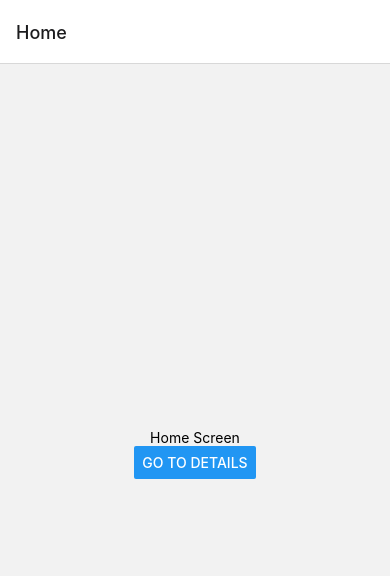
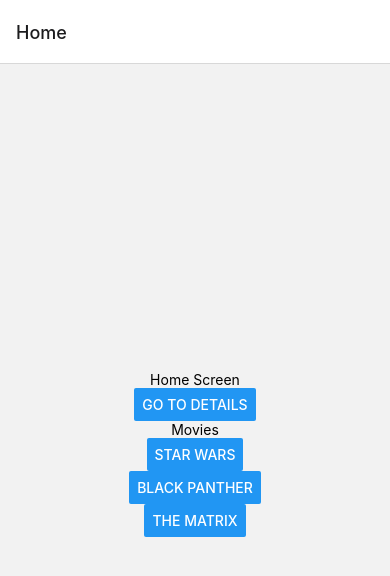
Before and after one commit to Med-Elamine/App-Time-Navigation, a React Native app: screen /Home in a window 390 px wide. Shown: the top 576 px of the page. Built offline with nearby package versions, Linux system fonts and the light colour scheme.

Commit message:
Use Routes & Stack Navigation

```diff
--- a/App.js
+++ b/App.js
@@ -8,6 +8,7 @@
 import HomeScreen from "./src/screens/HomeScreen";
 import DetailScreen from "./src/screens/DetailScreen";
 import ImageScreen from './src/screens/ImageScreen';
+import MovieScreen from './src/screens/MovieScreen';
 
 const stack = createStackNavigator();
 
@@ -17,6 +18,9 @@
       <stack.Navigator initialRouteName='Home'>
         <stack.Screen name='Home' component={HomeScreen}/>
         <stack.Screen name='Details' component={DetailScreen}/>
+        <stack.Screen name='MoreDetails' component={DetailScreen}/>
+        <stack.Screen name='Movie' component={MovieScreen}/>
+        <stack.Screen name='MoreMovieDetails' component={MovieScreen}/>
         <stack.Screen name='BigImage' component={ImageScreen}/>
       </stack.Navigator>
     </NavigationContainer>
--- a/src/screens/DetailScreen.js
+++ b/src/screens/DetailScreen.js
@@ -1,13 +1,27 @@
 import React from 'react';
 import { Button, View, Text, StyleSheet } from 'react-native';
 
-const DetailsScreen = ({navigation}) => {
+const DetailsScreen = ({navigation, route}) => {
+  console.log(route);
+  const {from} = route.params;
+  const {screenNumber} = route.params;
     return (
       <View style={styles.mainView}>
+        <Text>I came from {from}</Text>
         <Text>Details Screen</Text>
+        <Text style={{fontSize: 100}}>{screenNumber}</Text>
           <Button
             title="Go to Image"
-            onPress={() => {navigation.navigate("BigImage")}}/>
+            onPress={() => {navigation.navigate("BigImage",{from: "Details"})}}/>
+            <Button
+            title="More Details"
+            onPress={() => {navigation.push("MoreDetails",{from: "Details",screenNumber: (screenNumber + 1)})}}/>
+      <Button
+            title="Go Back a Srceen"
+            onPress={() => {navigation.goBack()}}/>
+      <Button
+            title="Go Back Home"
+            onPress={() => {navigation.popToTop()}}/>
       </View>
     )
 };
--- a/src/screens/HomeScreen.js
+++ b/src/screens/HomeScreen.js
@@ -1,13 +1,39 @@
 import React from 'react';
 import { Button, View, Text, StyleSheet } from 'react-native';
 
-const HomeScreen = ({navigation}) => {
+const HomeScreen = ({navigation, route}) => {
+  console.log(route);
     return (
       <View style={styles.mainView}>
         <Text>Home Screen</Text>
           <Button
             title="Go to Details"
-            onPress={() => {navigation.navigate("Details")}}/>
+            onPress={() => {navigation.navigate("Details",{from: "Home",screenNumber: 1})}}/>
+            <Text>Movies</Text>
+            <Button
+          title="Star Wars"
+          onPress={() => {
+            navigation.navigate("Movie",{movie: {
+              title:        "Star Wars",
+              release:       1977,
+              screenNumber:  1
+            }} )}}/>
+        <Button
+          title="Black Panther"
+          onPress={() => {
+            navigation.navigate("Movie",{movie: {
+              title:          "Black Panther",
+              release:         2018,
+              screenNumber:    1
+            }} )}}/>
+        <Button
+          title="The Matrix"
+          onPress={() => {
+            navigation.navigate("Movie",{movie: {
+              title:          "The Matrix",
+              release:         1999,
+              screenNumber:    1
+            }} )}}/>
       </View>
     )
 };
--- a/src/screens/ImageScreen.js
+++ b/src/screens/ImageScreen.js
@@ -1,13 +1,16 @@
 import React from 'react';
 import { Button, View, Text, StyleSheet } from 'react-native';
 
-const ImageScreen = ({navigation}) => {
+const ImageScreen = ({navigation, route}) => {
+  console.log(route);
+  const {from} = route.params;
     return (
       <View style={styles.mainView}>
+        <Text>I came from {from}</Text>
         <Text>Image Screen</Text>
           <Button
             title="Go Home"
-            onPress={() => {navigation.navigate("Home")}}/>
+            onPress={() => {navigation.navigate("Home",{from: "BigImage"})}}/>
       </View>
     )
 };
--- /dev/null
+++ b/src/screens/MovieScreen.js
@@ -0,0 +1,35 @@
+import React from 'react';
+import { Button, View, Text, StyleSheet } from 'react-native';
+
+const MovieScreen = ( {navigation, route} ) => {
+    const movie = route.params.movie;
+
+    return (
+      <View style={styles.mainView}>
+        <Text style={{fontSize: 20}}>{movie.title} ({movie.release})</Text>
+        <Text style={{fontSize: 100}} >{movie.screenNumber}</Text>
+        <Button
+            title="Go to Image"
+            onPress={() => {navigation.navigate("BigImage",{from: "Movie"})}}/>
+        <Button
+          title="More Details"
+          onPress={() => {
+            movie.screenNumber = movie.screenNumber + 1;
+            navigation.push("MoreMovieDetails",
+                            {movie: movie} )}}/>
+        <Button
+          title="Go Back to Home"
+          onPress={() => {navigation.popToTop()}}/>
+      </View>
+    )
+};
+
+const styles = StyleSheet.create({
+  mainView: {
+    flex: 1,
+    alignItems: "center",
+    justifyContent: "center",
+  }
+});
+
+export default MovieScreen;
```
